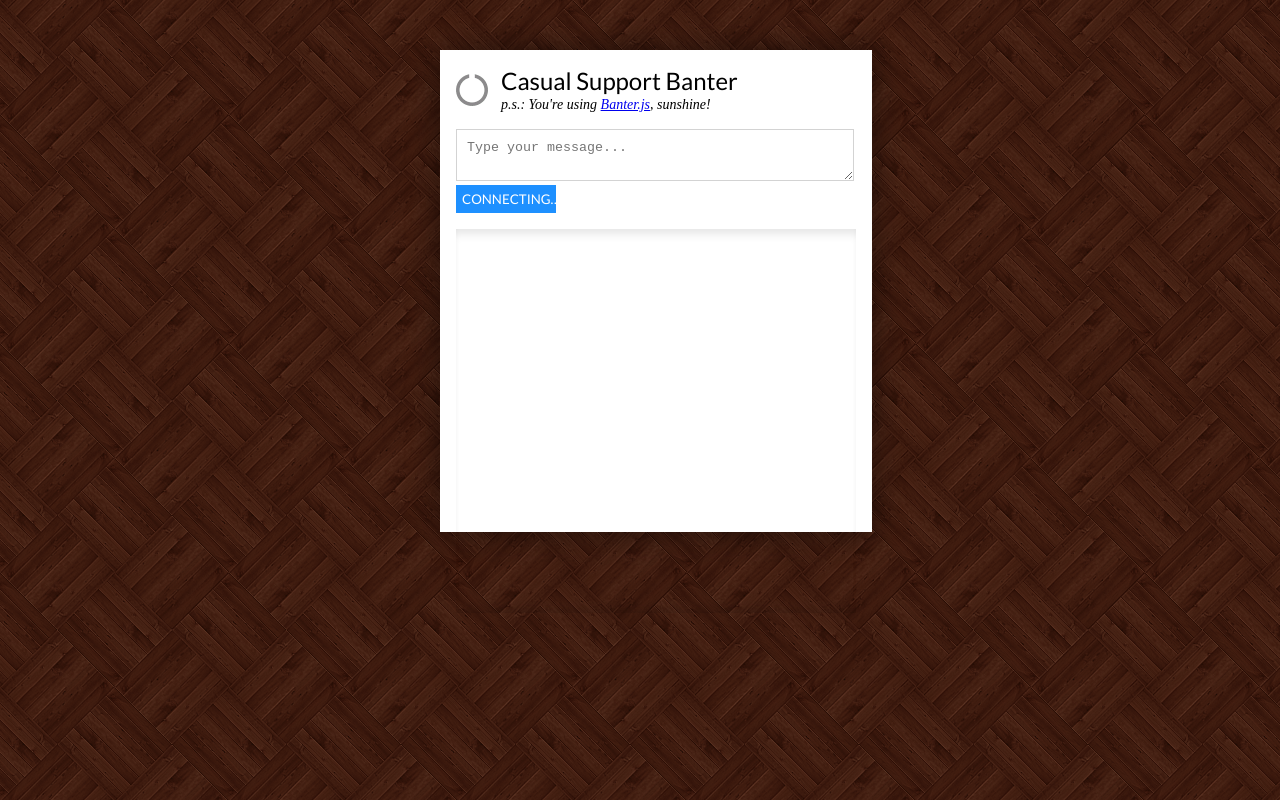
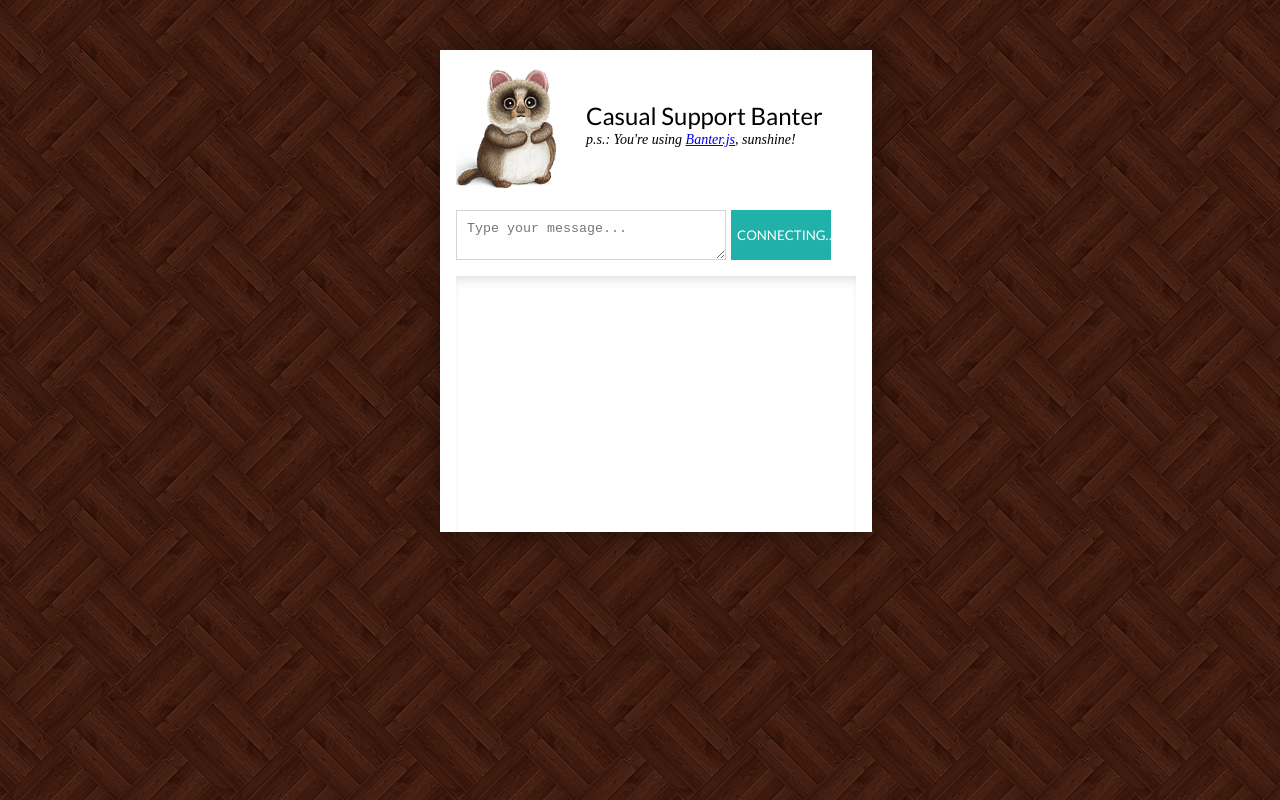
Before and after one commit to Wildhoney/Banter.js, a website: page demo/client/index.html in a window 1280 px wide. Drawn offline with nearby package versions, Linux system fonts and the light colour scheme.

Commit message:
Added new logo

```diff
--- a/demo/client/sass/default.scss
+++ b/demo/client/sass/default.scss
@@ -46,8 +46,10 @@ section.banter {
 
     div.title {
       position: relative;
-      padding-left: 45px;
-      background: transparent url('./../images/484.gif') left center no-repeat;
+      padding: 35px 0 0 130px;
+      box-sizing: border-box;
+      height: 128px;
+      background: transparent url('./../images/1376790904_teddy_bear_toy_4.png') -15px center no-repeat;
 
       h1 {
         font-weight: normal;
@@ -66,17 +68,24 @@ section.banter {
     div.post {
       clear: both;
       margin-top: 16px;
+      overflow: hidden;
 
       textarea {
-        width: 376px;
+        width: 270px;
+        height: 50px;
+        box-sizing: border-box;
+        float: left;
         border: 1px solid lightgray;
         padding: 10px;
       }
 
       button.submit {
+        margin-left: 5px;
         width: 100px;
+        height: 50px;
         border: 0;
-        background-color: dodgerblue;
+        float: left;
+        background-color: lightseagreen;
         color: white;
         font-family: "Lato", sans-serif;
         -webkit-transition: 0.55s all;
```
Also changed, not shown: demo/client/css/default.css, demo/client/images/1376790904_teddy_bear_toy_4.png (added).
